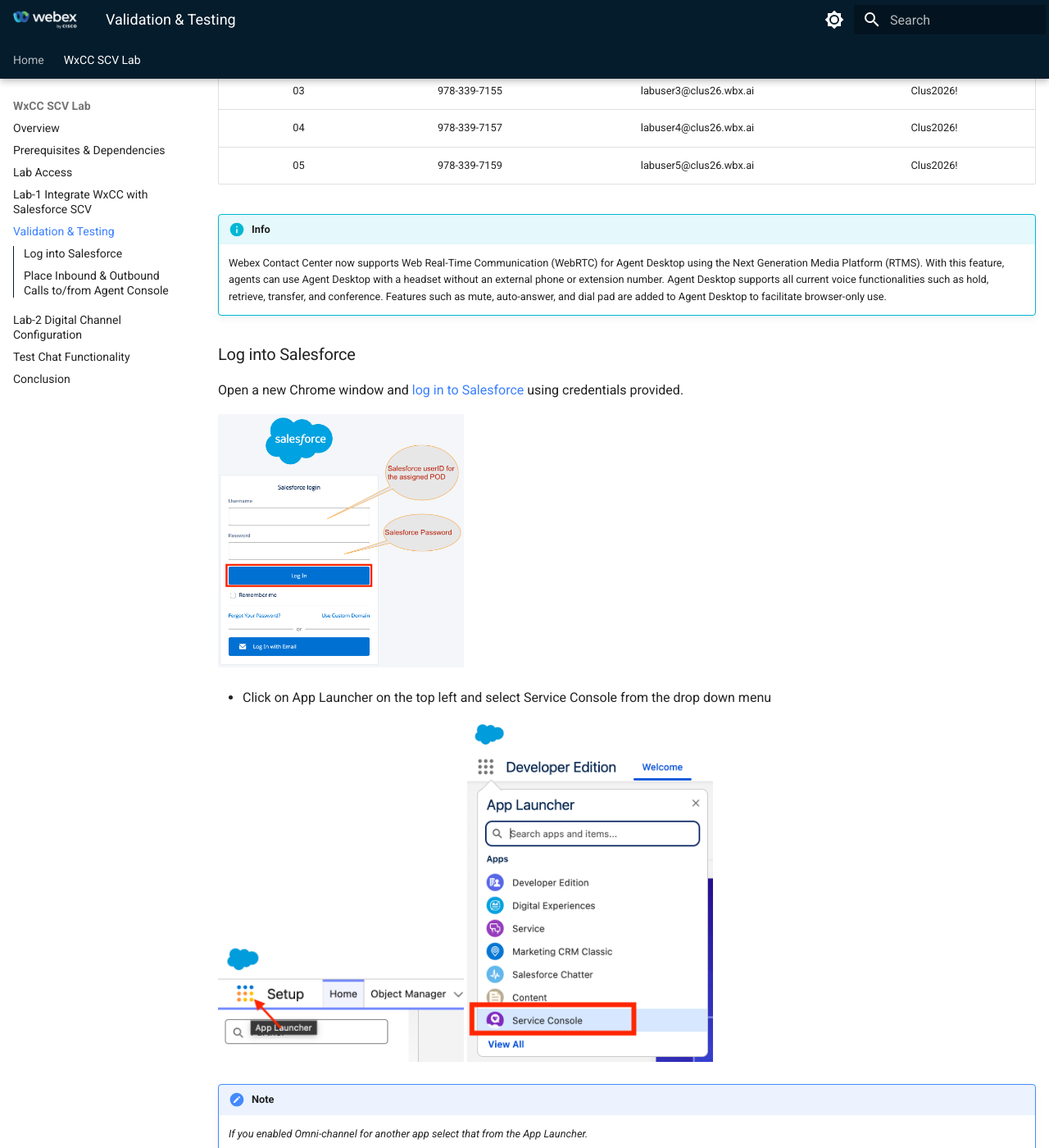
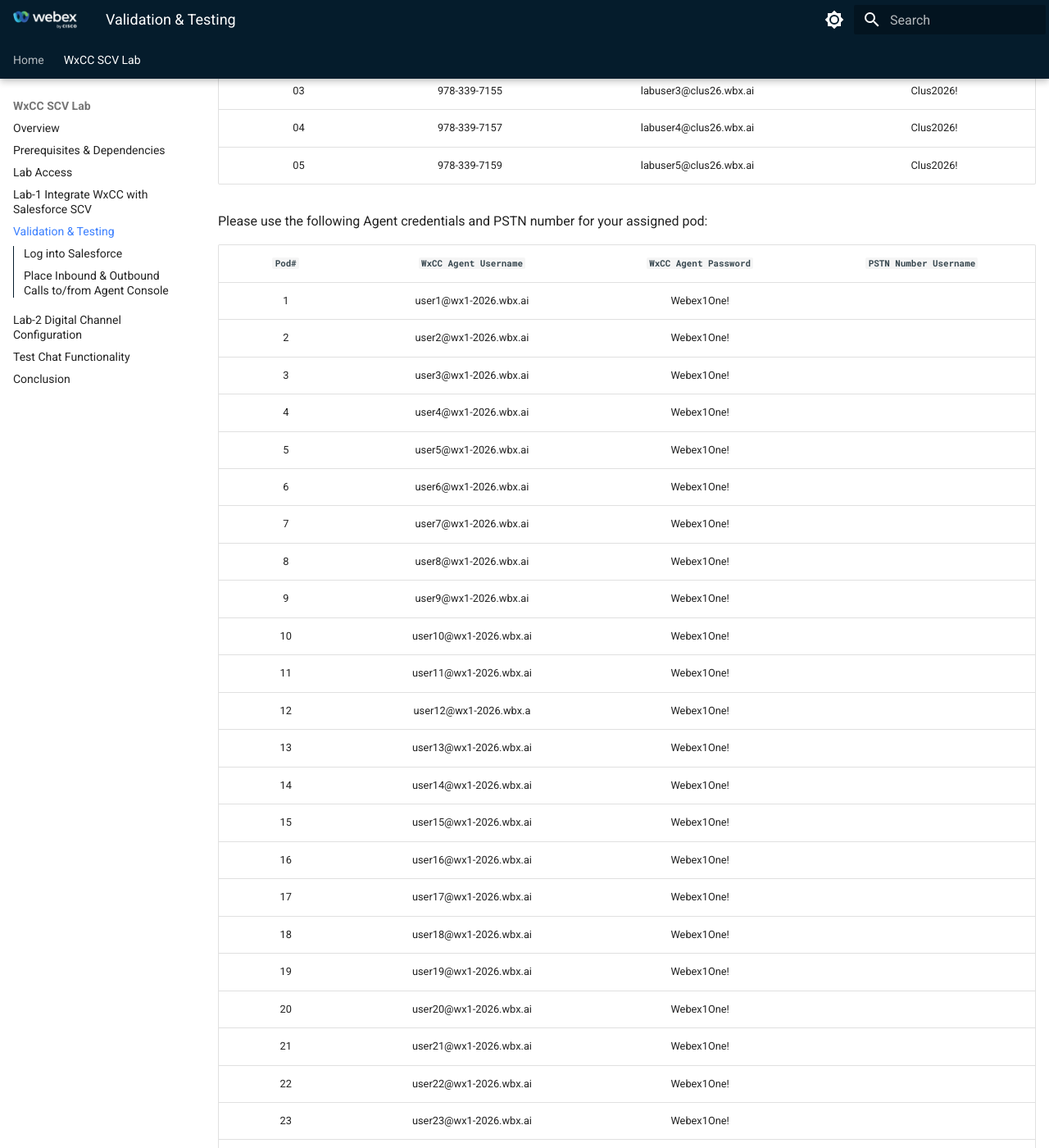
Before and after one commit to WebexCC-SA/LAB-21188, an MkDocs documentation site: the page built from docs/validTestDK.md, in a window 1280 px wide and 1400 px high, scrolled down 318 px. Shown: the whole window at 82% size. Built offline with MkDocs 1.6.1 and Material for MkDocs 9.7.7, drawn with Linux system fonts in a browser that asks for light colours; some of the changed text lies outside the part shown.

Commit message:
Update validTestDK.md

```diff
--- a/docs/validTestDK.md
+++ b/docs/validTestDK.md
@@ -14,6 +14,44 @@
 | 04                |   978-339-7157          | labuser4@clus26.wbx.ai   | Clus2026!        |
 | 05                |   978-339-7159          | labuser5@clus26.wbx.ai   | Clus2026!        |
 
+
+
+Please use the following Agent credentials and PSTN number for your assigned pod:
+
+
+
+| `Pod#`    |  `WxCC Agent Username`       | `WxCC Agent Password` |  `PSTN Number Username`   |
+| :-------: | :--------------------------: | :-------------------: | :-----------------------: |
+| 1         |   user1@wx1-2026.wbx.ai      |   Webex1One!          |                           |
+| 2         |   user2@wx1-2026.wbx.ai      |   Webex1One!          |                    |
+| 3         |   user3@wx1-2026.wbx.ai      |   Webex1One!          |                    |
+| 4         |   user4@wx1-2026.wbx.ai      |   Webex1One!          |                    |
+| 5         |   user5@wx1-2026.wbx.ai      |   Webex1One!          |                    |
+| 6         |   user6@wx1-2026.wbx.ai      |   Webex1One!          |                    |
+| 7         |   user7@wx1-2026.wbx.ai      |   Webex1One!          |                    |
+| 8         |   user8@wx1-2026.wbx.ai      |   Webex1One!          |                    |
+| 9         |   user9@wx1-2026.wbx.ai      |   Webex1One!          |                    |
+| 10        |   user10@wx1-2026.wbx.ai     |   Webex1One!          |                    |
+| 11        |   user11@wx1-2026.wbx.ai     |   Webex1One!          |                    |
+| 12        |   user12@wx1-2026.wbx.a      |   Webex1One!          |                    |
+| 13        |   user13@wx1-2026.wbx.ai     |   Webex1One!          |                    |
+| 14        |   user14@wx1-2026.wbx.ai     |   Webex1One!          |                    |
+| 15        |   user15@wx1-2026.wbx.ai     |   Webex1One!          |                    |
+| 16        |   user16@wx1-2026.wbx.ai     |   Webex1One!          |                    |
+| 17        |   user17@wx1-2026.wbx.ai     |   Webex1One!          |                    |
+| 18        |   user18@wx1-2026.wbx.ai     |   Webex1One!          |                    |
+| 19        |   user19@wx1-2026.wbx.ai     |   Webex1One!          |                    |
+| 20        |   user20@wx1-2026.wbx.ai     |   Webex1One!          |                    |
+| 21        |   user21@wx1-2026.wbx.ai     |   Webex1One!          |                    |
+| 22        |   user22@wx1-2026.wbx.ai     |   Webex1One!          |                    |
+| 23        |   user23@wx1-2026.wbx.ai     |   Webex1One!          |                    |
+| 24        |   user24@wx1-2026.wbx.ai     |   Webex1One!          |                    |
+| 25        |   user25@wx1-2026.wbx.ai     |   Webex1One!          |                    |
+| 26        |   user26@wx1-2026.wbx.ai     |   Webex1One!          |                    |
+| 27        |   user27@wx1-2026.wbx.ai     |   Webex1One!          |                    |
+| 28        |   user28@wx1-2026.wbx.ai     |   Webex1One!          |                    |
+| 29        |   user29@wx1-2026.wbx.ai     |   Webex1One!          |                    |
+| 30        |   user30@wx1-2026.wbx.ai     |   Webex1One!          |                    |
 
 
 
```
